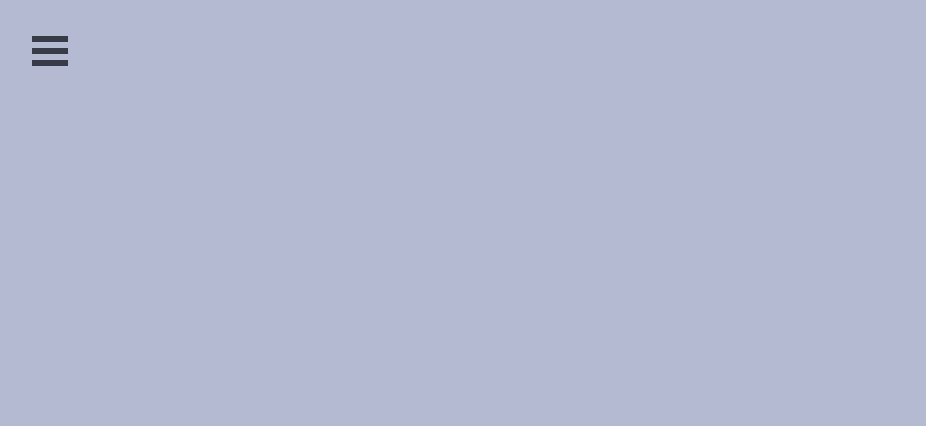
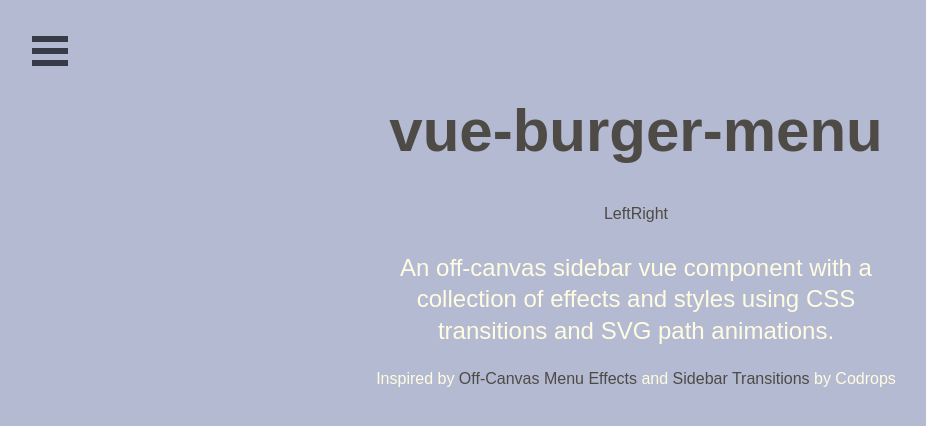
Before and after one commit to mbj36/vue-burger-menu, a Vue app: page / in a window 1280 px wide. Shown: the top 426 px of the page, without its empty margins (4-930 px from the left). Built offline with nearby package versions, Linux system fonts and the light colour scheme.

Commit message:
docs:landing page docs

```diff
--- a/src/App.vue
+++ b/src/App.vue
@@ -1,5 +1,5 @@
 <template>
-    <main>
+    <div>
         <Stack>
             <a href="#">
                 <i class="fa fa-fw fa-star-o"></i>
@@ -26,7 +26,19 @@
                 <span>Reading List</span>
             </a>
         </Stack>
-    </main>
+        <main id="page-wrap">
+            <h1>
+                <a href="https://github.com/mbj36/vue-burger-menu">vue-burger-menu</a>
+            </h1>
+            <a>Left</a>
+            <a>Right</a>
+            <h2 class="description">An off-canvas sidebar vue component with a collection of effects and styles using CSS transitions and SVG path animations.</h2>
+            Inspired by
+            <a href="https://github.com/codrops/OffCanvasMenuEffects">Off-Canvas Menu Effects</a> and
+            <a href="https://github.com/codrops/SidebarTransitions">Sidebar Transitions</a> by Codrops
+
+        </main>
+    </div>
 </template>
 
 <script>
```
